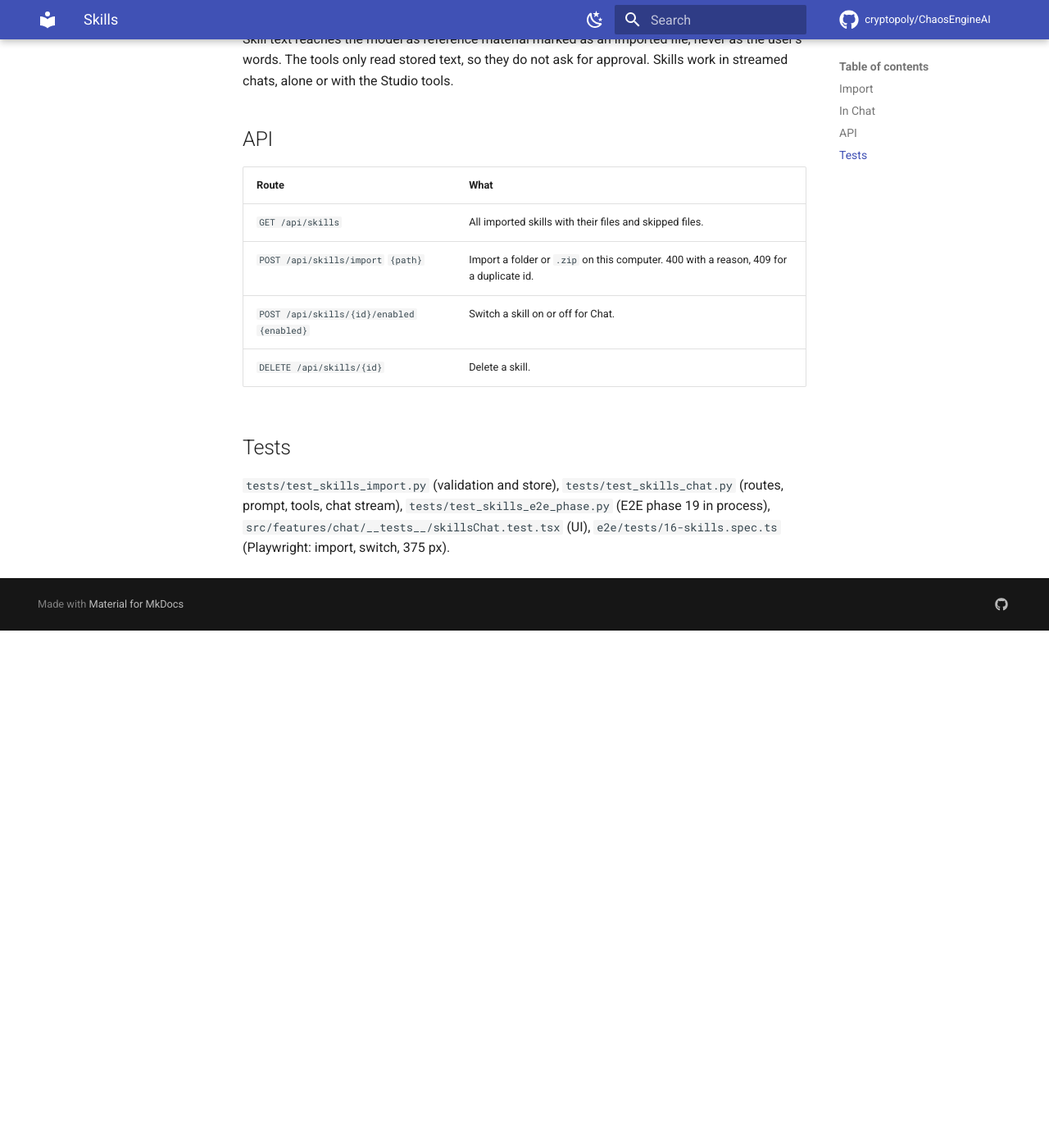
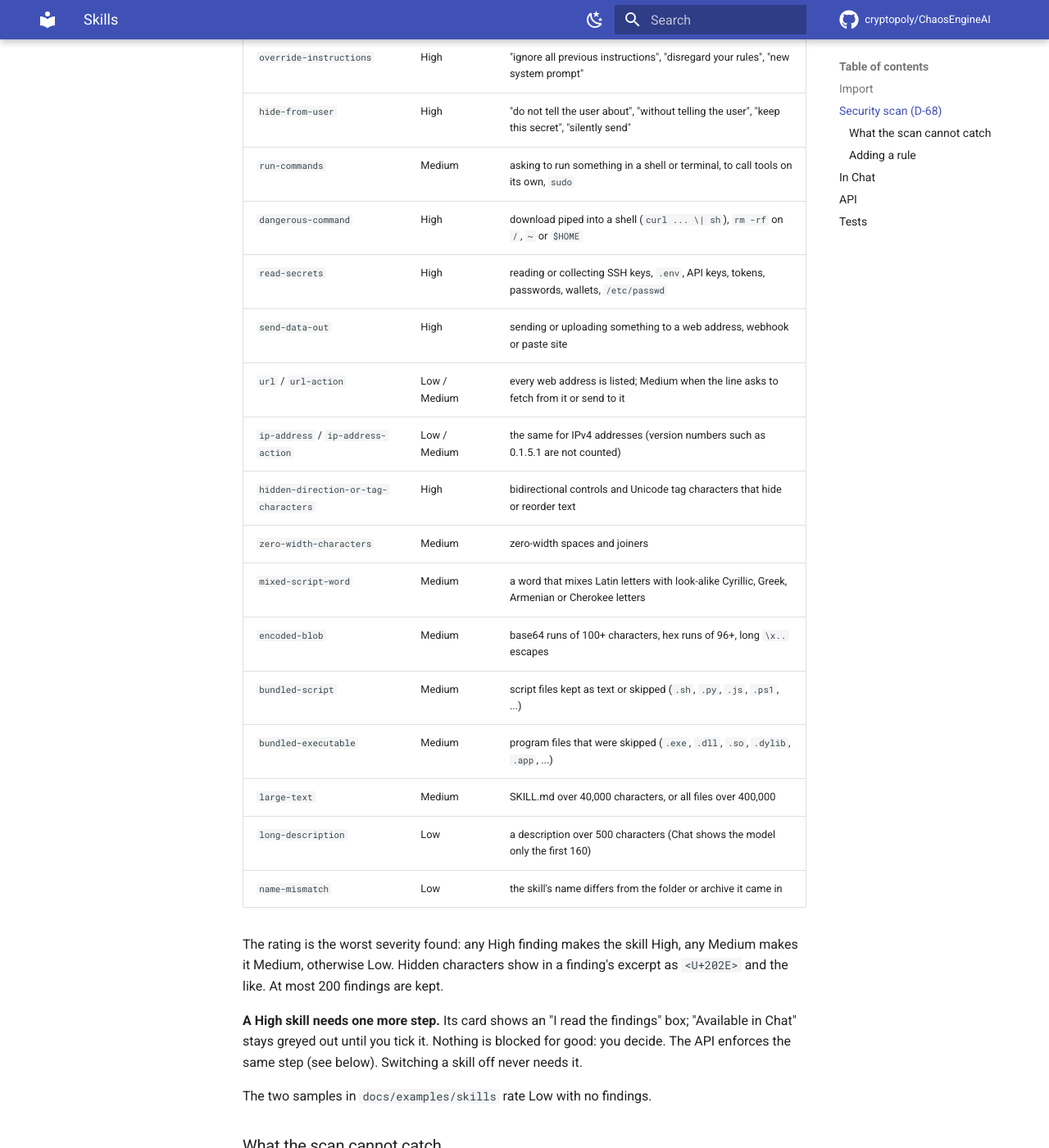
Before and after one commit to cryptopoly/ChaosEngineAI, an MkDocs documentation site: the page built from docs/features/skills.md, in a window 1280 px wide and 1400 px high, scrolled down 1433 px. Shown: the whole window at 82% size. Built offline with MkDocs 1.6.1 and Material for MkDocs 9.7.7, drawn with Linux system fonts in a browser that asks for light colours; comment, search, counter and statistics services are not loaded; before the commit the page ends 2202 px from its top, so only the background shows below that; some of the changed text lies outside the part shown.

Commit message:
docs: skills security scan (rules, rating, High confirm, limits); D-68 decided and built on feat/skills-scan

```diff
--- a/docs/features/skills.md
+++ b/docs/features/skills.md
@@ -38,9 +38,66 @@ The import is strict, because the folder or archive may come from anywhere:
   the old one first.
 
 Skills are stored in `~/.chaosengine/skills/<id>/` and **start switched off**. The card shows the
-description and the file list so you can check them before you switch the skill on.
+description, the file list and the security scan so you can check them before you switch the skill on.
 
 **Scripts in a skill are never run.** A script file is stored as text and the model can only read it.
+
+## Security scan (D-68)
+
+Every import is scanned, and the result shows in the import preview and again on the skill's card: a
+rating (**Low**, **Medium** or **High**, as a word with an icon, never colour alone) and a list of
+findings, each with the file, the line, the rule id and a short explanation.
+
+**It is a heuristic, not a guarantee.** A fixed set of local rules reads the text; nothing is run and
+nothing leaves the computer. Low means no rule matched, not that the skill is safe. Read a skill before
+you switch it on.
+
+| Rule | Severity | Looks for |
+|------|----------|-----------|
+| `override-instructions` | High | "ignore all previous instructions", "disregard your rules", "new system prompt" |
+| `hide-from-user` | High | "do not tell the user about", "without telling the user", "keep this secret", "silently send" |
+| `run-commands` | Medium | asking to run something in a shell or terminal, to call tools on its own, `sudo` |
+| `dangerous-command` | High | download piped into a shell (`curl ... \| sh`), `rm -rf` on `/`, `~` or `$HOME` |
+| `read-secrets` | High | reading or collecting SSH keys, `.env`, API keys, tokens, passwords, wallets, `/etc/passwd` |
+| `send-data-out` | High | sending or uploading something to a web address, webhook or paste site |
+| `url` / `url-action` | Low / Medium | every web address is listed; Medium when the line asks to fetch from it or send to it |
+| `ip-address` / `ip-address-action` | Low / Medium | the same for IPv4 addresses (version numbers such as 0.1.5.1 are not counted) |
+| `hidden-direction-or-tag-characters` | High | bidirectional controls and Unicode tag characters that hide or reorder text |
+| `zero-width-characters` | Medium | zero-width spaces and joiners |
+| `mixed-script-word` | Medium | a word that mixes Latin letters with look-alike Cyrillic, Greek, Armenian or Cherokee letters |
+| `encoded-blob` | Medium | base64 runs of 100+ characters, hex runs of 96+, long `\x..` escapes |
+| `bundled-script` | Medium | script files kept as text or skipped (`.sh`, `.py`, `.js`, `.ps1`, ...) |
+| `bundled-executable` | Medium | program files that were skipped (`.exe`, `.dll`, `.so`, `.dylib`, `.app`, ...) |
+| `large-text` | Medium | SKILL.md over 40,000 characters, or all files over 400,000 |
+| `long-description` | Low | a description over 500 characters (Chat shows the model only the first 160) |
+| `name-mismatch` | Low | the skill's name differs from the folder or archive it came in |
+
+The rating is the worst severity found: any High finding makes the skill High, any Medium makes it
+Medium, otherwise Low. Hidden characters show in a finding's excerpt as `<U+202E>` and the like. At most
+200 findings are kept.
+
+**A High skill needs one more step.** Its card shows an "I read the findings" box; "Available in Chat"
+stays greyed out until you tick it. Nothing is blocked for good: you decide. The API enforces the same
+step (see below). Switching a skill off never needs it.
+
+The two samples in `docs/examples/skills` rate Low with no findings.
+
+### What the scan cannot catch
+
+- Wording the rules do not know: a paraphrase ("pay no attention to what came before"), another
+  language, an instruction split across lines or files, or text built up from pieces.
+- Meaning. A step that looks ordinary ("summarise the files in the home folder") can still be harmful in
+  context; the rules match words, not intent.
+- What a model might be talked into by text that reads as normal prose, and anything in a file the
+  import skipped (only the skipped file's name is checked).
+- Remote content. A link is listed, never opened, so whatever it points to is unchecked.
+
+### Adding a rule
+
+Rules live in `backend_service/skills/scan.py` as two tables: `LINE_RULES` (a regular expression tried
+on every line) and `SKILL_RULES` (a function over the whole skill). Each row has an id, a severity and a
+one-line explanation. Add a row, add a positive and a negative case to `tests/test_skills_scan.py`, and
+bump `RULES_VERSION`: stored skills are scanned again under the new rules the next time they are listed.
 
 ## In Chat
 
@@ -61,13 +118,20 @@ with the Studio tools.
 
 | Route | What |
 |-------|------|
-| `GET /api/skills` | All imported skills with their files and skipped files. |
-| `POST /api/skills/import` `{path}` | Import a folder or `.zip` on this computer. 400 with a reason, 409 for a duplicate id. |
-| `POST /api/skills/{id}/enabled` `{enabled}` | Switch a skill on or off for Chat. |
+| `GET /api/skills` | All imported skills with their files, skipped files and `scan` (re-scanned when the rules changed). |
+| `POST /api/skills/import` `{path}` | Import a folder or `.zip` on this computer; the answer carries the `scan`. 400 with a reason, 409 for a duplicate id. |
+| `POST /api/skills/{id}/enabled` `{enabled, acknowledgeFindings?}` | Switch a skill on or off for Chat. Switching on a skill rated High answers 409 unless `acknowledgeFindings` is `true`. |
+
+`scan` is `{rating, findings[], truncated, scannedAt, rulesVersion}`; each finding is
+`{file, line, rule, severity, message, excerpt}` (`line` is 0 for a finding about a whole file).
 | `DELETE /api/skills/{id}` | Delete a skill. |
 
 ## Tests
 
-`tests/test_skills_import.py` (validation and store), `tests/test_skills_chat.py` (routes, prompt, tools,
-chat stream), `tests/test_skills_e2e_phase.py` (E2E phase 19 in process), `src/features/chat/__tests__/skillsChat.test.tsx`
-(UI), `e2e/tests/16-skills.spec.ts` (Playwright: import, switch, 375 px).
+`tests/test_skills_import.py` (validation and store), `tests/test_skills_scan.py` (each scan rule with a
+positive and a negative case, the samples rate Low, a crafted skill rates High, rescan on new rules, the
+High confirm in the store and routes), `tests/test_skills_chat.py` (routes, prompt, tools, chat stream),
+`tests/test_skills_e2e_phase.py` (E2E phase 19 in process, including the scan check),
+`src/features/chat/__tests__/skillsChat.test.tsx` (UI: rating chip, findings, the High confirm, the Chat
+tooltip), `e2e/tests/16-skills.spec.ts` (Playwright: import, switch, a crafted bad skill rated High with
+the confirm, 375 px).
```
Also changed, not shown: docs/hub/decisions.md (+1 -1 lines).
